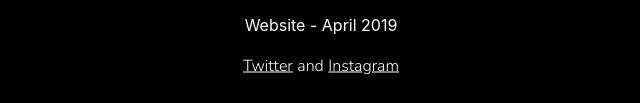
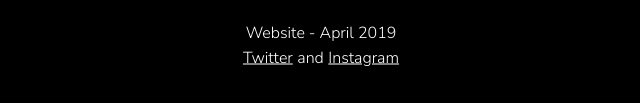
Before and after one commit to riyadirenno/BLNKDISRUPTION, a plain HTML site: page index.html in a window 1280 px wide. Shown: the part 517-620 px from the top of the page, without its empty margins (319-959 px from the left). Drawn offline with nearby package versions, Linux system fonts and the light colour scheme.

Commit message:
update css

```diff
--- a/css/style.css
+++ b/css/style.css
@@ -3,6 +3,13 @@
   text-align: center;
   color: white;
 }
+
+p {
+  font-family: 'Nunito Sans', sans-serif;
+  font-weight: 300;
+  margin: 0;
+}
+
 
 span {
   font-family: 'Nunito Sans', sans-serif;
@@ -22,10 +29,9 @@
   font-weight: 300;
   margin: 0;
   text-decoration: underline;
-  text-decoration: underline;
   -webkit-transition: all 0.5s ease 0s;
   -o-transition: all 0.5s ease 0s;
-  transition: all 0.5s ease 0s; }
+  transition: all 0.5s ease 0s;}
 }
 
 a:hover {
```
